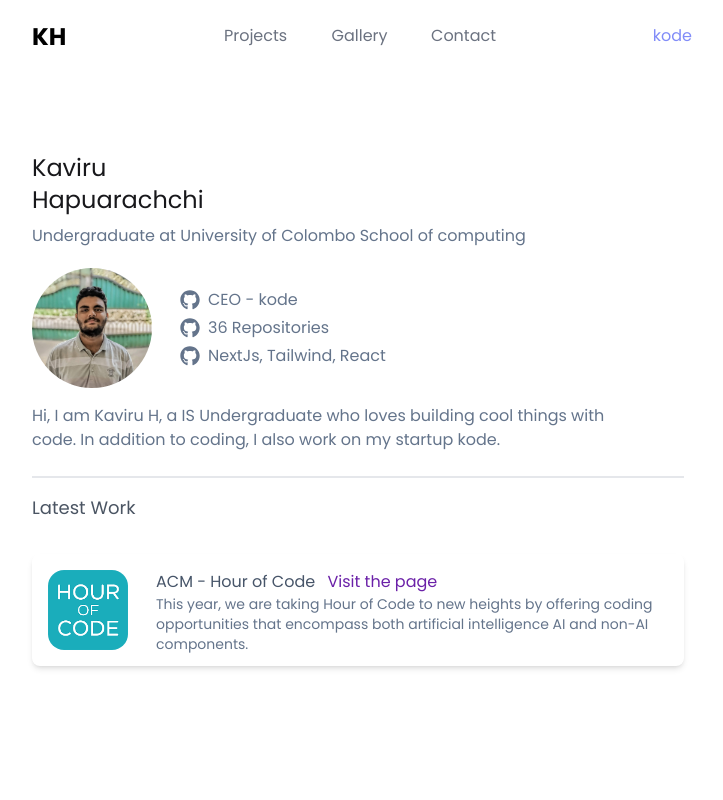
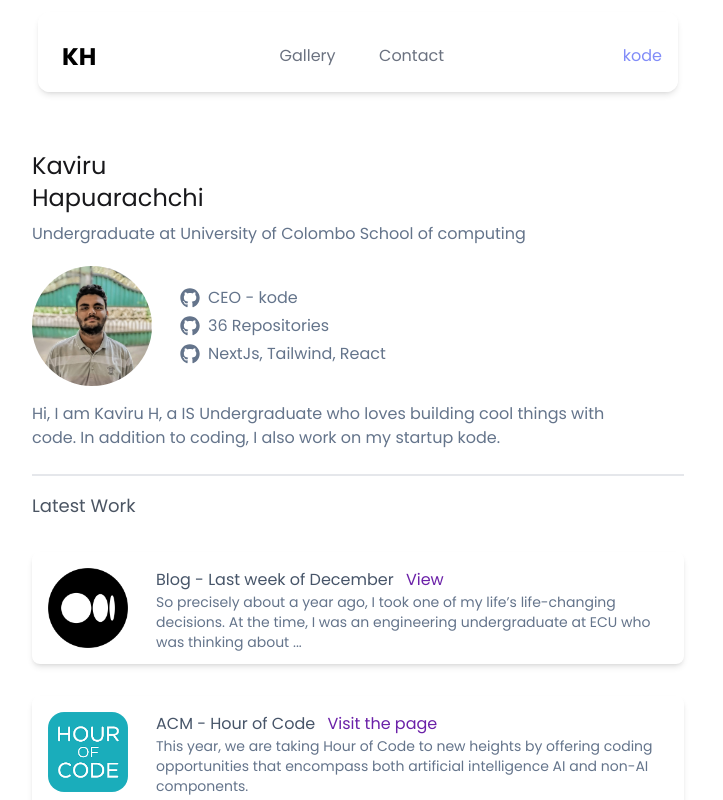
Before and after one commit to Kavirubc/next-portfolio, a Next.js app: page / in a window 1280 px wide. Shown: the top 800 px of the page, without its empty margins (282-1005 px from the left). Built offline with nearby package versions, Linux system fonts and the light colour scheme.

Commit message:
Update navbar and gallery styles

```diff
--- a/src/components/navbar.jsx
+++ b/src/components/navbar.jsx
@@ -9,7 +9,7 @@
 
     //replace when adding new links
     const links = [
-        { label: "Projects", href: "/projects" },
+        //{ label: "Projects", href: "/projects" },
         { label: "Gallery", href: "/gallery" },
         { label: "Contact", href: "/contact" },
     ];
@@ -30,8 +30,10 @@
     };
 
     return (
-        <nav className="bg-white top-0 w-full max-w-[700px] mx-auto">
-            <div className="container mx-auto px-4 py-4">
+        <>
+        <div className='flex flex-row items-center justify-center content-center'>
+                <nav className="bg-white/90 fixed top-0 md:w-[50%] w-[100%] pt-2 z-10 rounded-xl shadow-md mt-3">
+            <div className="container mx-auto px-4 py-4 ">
                 <div className="flex justify-between items-center">
                     <Link href="/">
                         <div className="text-black hover:text-wave-accent cursor-pointer font-bold text-2xl mt-[2px] pl-2">KH</div>
@@ -60,8 +62,8 @@
                             </Popover.Button>
 
                             <Popover.Panel
-                                className={`${isMenuOpen ? ' absolute right-0 top-[50px]  w-1/3' : 'hidden'
-                                    } bg-white/90 backdrop-blur-md shadow-lg p-4 mt-4 rounded-b-3xl z-10 transition-all duration-300 ease-out`}
+                                className={`${isMenuOpen ? ' absolute right-0   w-1/3' : 'hidden'
+                                    } bg-white/10 backdrop-blur-md shadow-lg p-4 mt-4 rounded-b-3xl z-10 transition-all duration-300 ease-out`}
                             >
                                 <motion.div
                                     initial={{ y: -100, opacity: 0 }}
@@ -91,6 +93,8 @@
                 </div>
             </div>
         </nav>
+            </div>
+        </>
     );
 };
 
--- a/src/pages/gallery/index.jsx
+++ b/src/pages/gallery/index.jsx
@@ -41,7 +41,7 @@
     return (
         <>
             <Navbar />
-            <div className='text-center text-xl text-slate-800 my-5'>Gallery</div>
+            <div className='text-center text-xl text-slate-800 my-5 md:mt-[150px] mt-[120px]'>Gallery</div>
             <div className='px-4 sm:px-6 lg:px-8 py-5 mx-auto max-w-7xl'>
                 <motion.div
                     className='grid grid-cols-1 sm:grid-cols-2 md:grid-cols-3 gap-6'
--- a/src/pages/index.jsx
+++ b/src/pages/index.jsx
@@ -1,4 +1,3 @@
-import Contact from '@/components/contact'
 import Footer from '@/components/footer'
 import Hero from '@/components/hero'
 import Navbar from '@/components/navbar'
@@ -6,6 +5,7 @@
 import Link from 'next/link'
 import React from 'react'
 import HOC from '../components/hoc.png'
+import medium from '../../public/mico.png'
 
 function index() {
   return (
@@ -13,7 +13,7 @@
         <Navbar />
 
 
-      <div className='' style={{ minHeight: 'calc(100vh - 100px)' }}>
+      <div className=' md:mt-[70px] mt-[70px]' style={{ minHeight: 'calc(100vh - 100px)' }}>
         <div className="px-6 md:px-6 pt-16 pb-24 md:pt-20 md:pb-44 max-w-[700px] mx-auto">
           <Hero />
           <div className='mt-4'>
@@ -23,20 +23,32 @@
           </div>
           <div className=' mt-5 border-t-2'>
             <h2 className='text-lg text-gray-600 text-left mt-4'>Latest Work</h2>
+
+            <div className='flex flex-col gap-y-8 mt-8  group'>
+              <div className=' py-2 px-2 shadow-md rounded-lg group-hover:scale-[1] group-hover:hover:scale-105 transition duration-200 ease-in-out'>
+                <div className='flex flex-col md:flex-row content-center gap-x-5'>
+                  <Image className=' m-2 rounded-2xl' src={medium} width={80} height={80} />
+                  <div className='flex flex-col mt-2 '>
+                    <h2 className='text-base text-slate-600'>Blog - Last week of December <span className='ml-2 text-purple-800'> <Link target='_black'  href='https://medium.com/@kaviru/last-week-of-december-9d21198c96cd'>View</Link></span></h2>
+                    <p className='text-sm text-slate-500'>So precisely about a year ago, I took one of my life’s life-changing decisions. At the time, I was an engineering undergraduate at ECU who was thinking about ...</p>
+                  </div>
+                </div>
+              </div>
+
+            </div>
               <div className='flex flex-col gap-y-8 mt-8  group'>
               <div className=' py-2 px-2 shadow-md rounded-lg group-hover:scale-[1] group-hover:hover:scale-105 transition duration-200 ease-in-out'>
                 <div className='flex flex-col md:flex-row content-center gap-x-5'>
                   <Image className=' m-2 rounded-2xl' src={HOC} width={80} height={80} />
                   <div className='flex flex-col mt-2 '>
-                    <h2 className='text-base text-slate-600'>ACM - Hour of Code <span className='ml-2 text-purple-800'> <Link href='https://acm.ko-de.org/'>Visit the page</Link></span></h2>
+                    <h2 className='text-base text-slate-600'>ACM - Hour of Code <span className='ml-2 text-purple-800'> <Link target='_black' href='https://acm.ko-de.org/'>Visit the page</Link></span></h2>
                     <p className='text-sm text-slate-500'>This year, we are taking Hour of Code to new heights by offering coding opportunities that encompass both artificial intelligence AI and non-AI components.</p>
                   </div>
                 </div>
-
-
               </div>
 
             </div>
+
           </div>
 
 
```
Also changed, not shown: public/mico.png (added).
